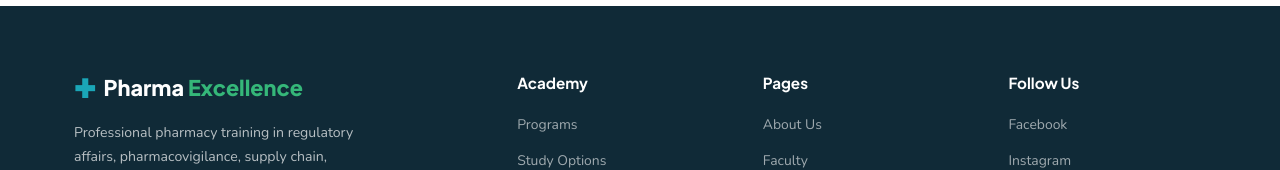
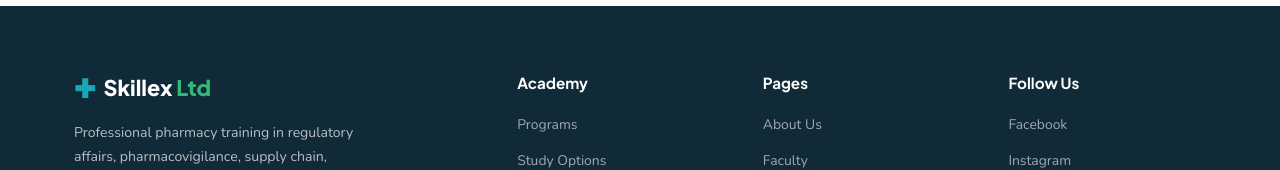
Before and after one commit to Eros254/PharmaExellence, a website: page barizi-pharma/index.html in a window 1280 px wide. Shown: the part 8394-8564 px from the top of the page. Drawn offline with nearby package versions, Linux system fonts and the light colour scheme.

Commit message:
updated footer

```diff
--- a/barizi-pharma/index.html
+++ b/barizi-pharma/index.html
@@ -383,7 +383,7 @@
     <div class="container">
       <div class="footer-grid">
         <div class="footer-brand">
-          <div class="logo"><span class="logo-icon">✚</span><span class="logo-text">Pharma <span class="logo-accent">Excellence</span></span></div>
+          <div class="logo"><span class="logo-icon">✚</span><span class="logo-text">Skillex <span class="logo-accent">Ltd</span></span></div>
           <p>Professional pharmacy training in regulatory affairs, pharmacovigilance, supply chain, marketing, entrepreneurship, and clinical practice development.</p>
         </div>
         <div class="footer-links"><h5>Academy</h5><ul><li><a href="#programs">Programs</a></li><li><a href="#learning">Study Options</a></li><li><a href="#apply">Apply Online</a></li></ul></div>
```
